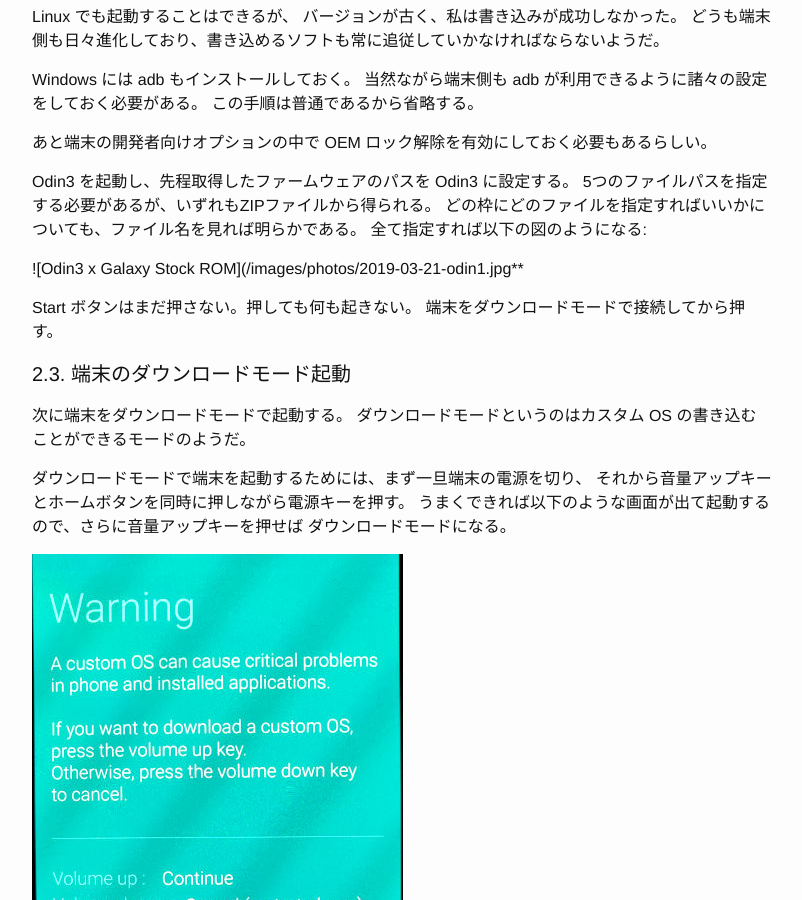
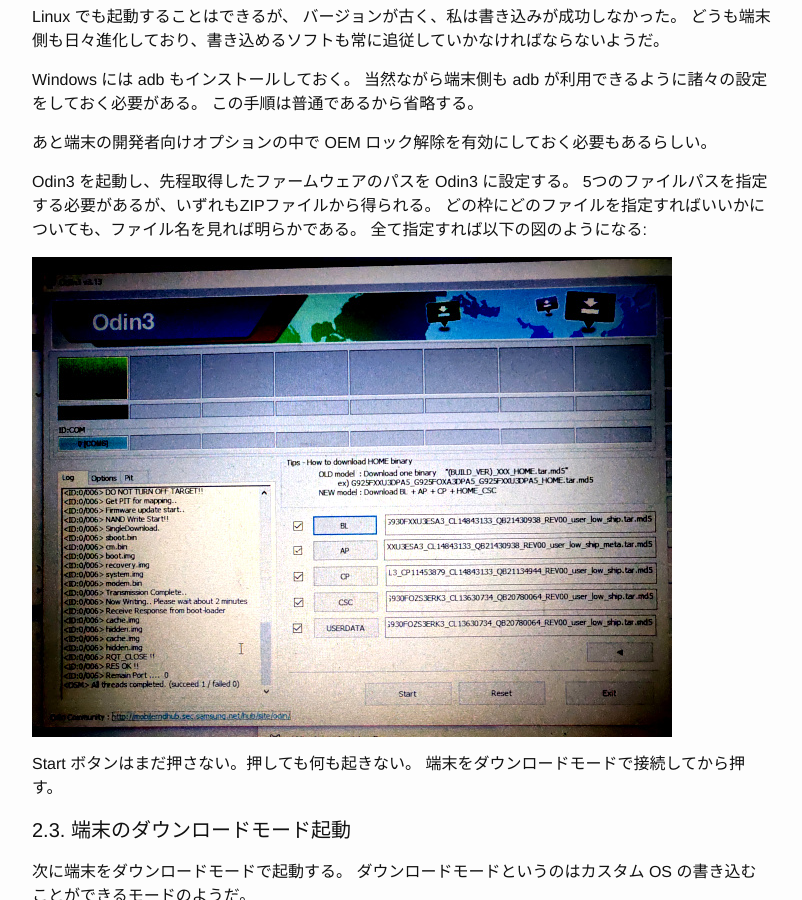
Before and after one commit to kikei/kikei.github.io, a Jekyll site: the page built from _posts/2019-03-21-root-galaxys7.md, in a window 1280 px wide and 900 px high, scrolled down 3236 px. Shown: the whole window, without its empty margins (238-1040 px from the left). Built offline with Jekyll 4.4.1, drawn with Linux system fonts in a browser that asks for light colours; comment, search, counter and statistics services are not loaded.

Commit message:
Fix broken image url in 2019-03-21-root-galaxys7

```diff
--- a/_posts/2019-03-21-root-galaxys7.md
+++ b/_posts/2019-03-21-root-galaxys7.md
@@ -142,7 +142,7 @@
 どの枠にどのファイルを指定すればいいかについても、ファイル名を見れば明らかである。
 全て指定すれば以下の図のようになる:
 
-![Odin3 x Galaxy Stock ROM](/images/photos/2019-03-21-odin1.jpg**
+![Odin3 x Galaxy Stock ROM](/images/photos/2019-03-21-odin1.jpg)
 
 Start ボタンはまだ押さない。押しても何も起きない。
 端末をダウンロードモードで接続してから押す。
```
